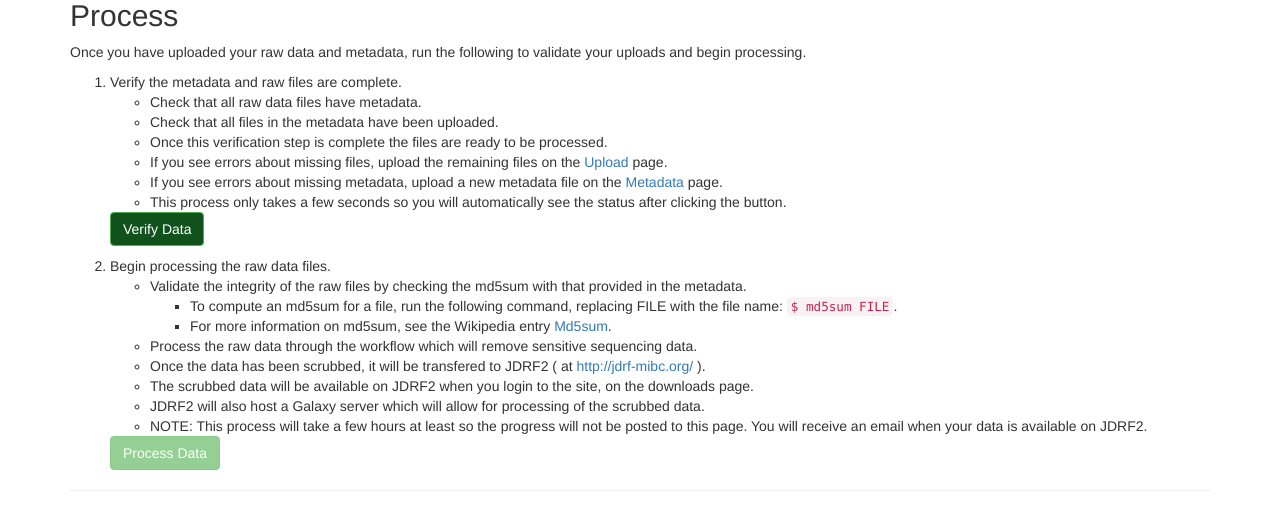
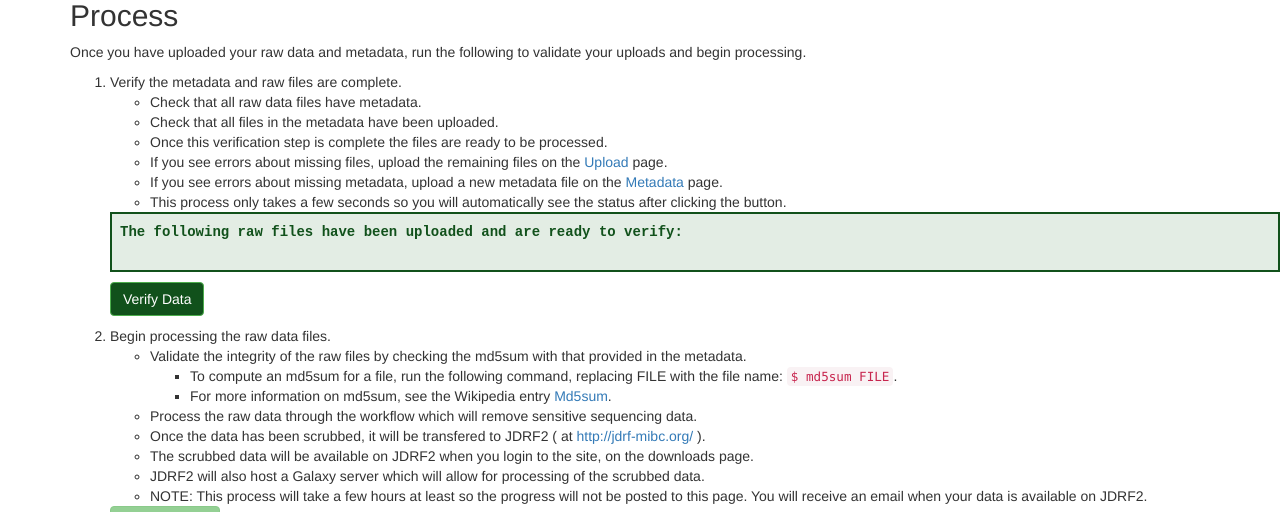
Before and after one commit to sagun98/jdrf1-1, a Django app: page /process/ in a window 1280 px wide. Shown: the part 321-833 px from the top of the page. Before the commit the page ends 812 px from the top, so only its background shows below. Run offline with Django 3.2, Linux system fonts and the light colour scheme; the visitor is signed in with stand-in values (Sample User, id 1); some libraries are stand-ins or nearby versions.

Commit message:
Add list of raw files to process template

```diff
--- a/jdrf/pages/templates/process.html
+++ b/jdrf/pages/templates/process.html
@@ -76,12 +76,14 @@
             {% elif message2 and message2|first == 0 %}
                 <button class="btn btn-success" type="submit" name="verify" disabled>Verify Data</button>
             {% else %}
+                <div class="container terminalstyle"><span style="white-space: pre-line">{{ raw_input }}</span></div>
+                </p>
                 <button class="btn btn-success" style="background: #11511b" type="submit" name="verify">Verify Data</button>
             {% endif %}
           </form>
           </p>
           {% if message1 and message1|first == 0 %}
-              <p><span class="green_bold_text">{{ message1|last }}</span></p>
+              <p><span class="green_bold_text" style="white-space: pre-line">{{ message1|last }}</span></p>
           {% endif %}
           {% if message1 and message1|first == 1 %}
               <p><span class="berry_red_text">{{ message1|last }}</span></p>
```
